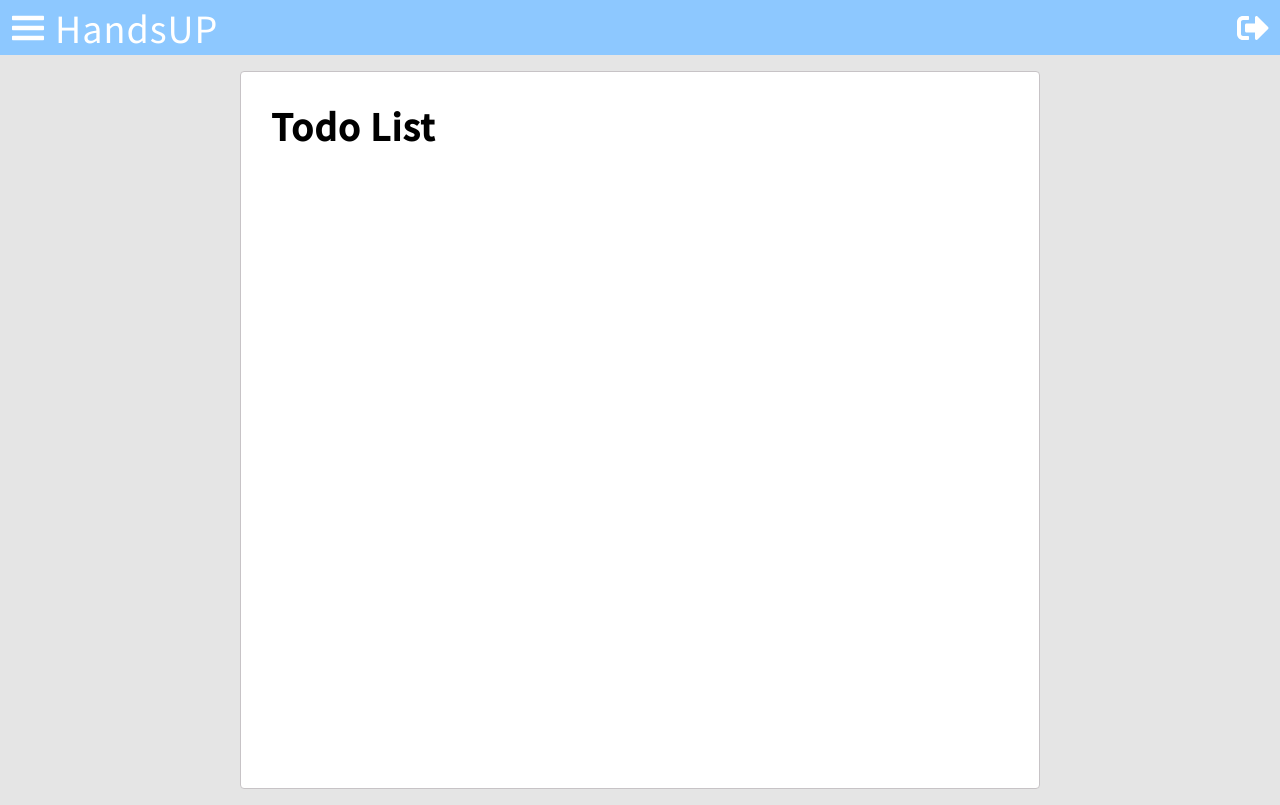
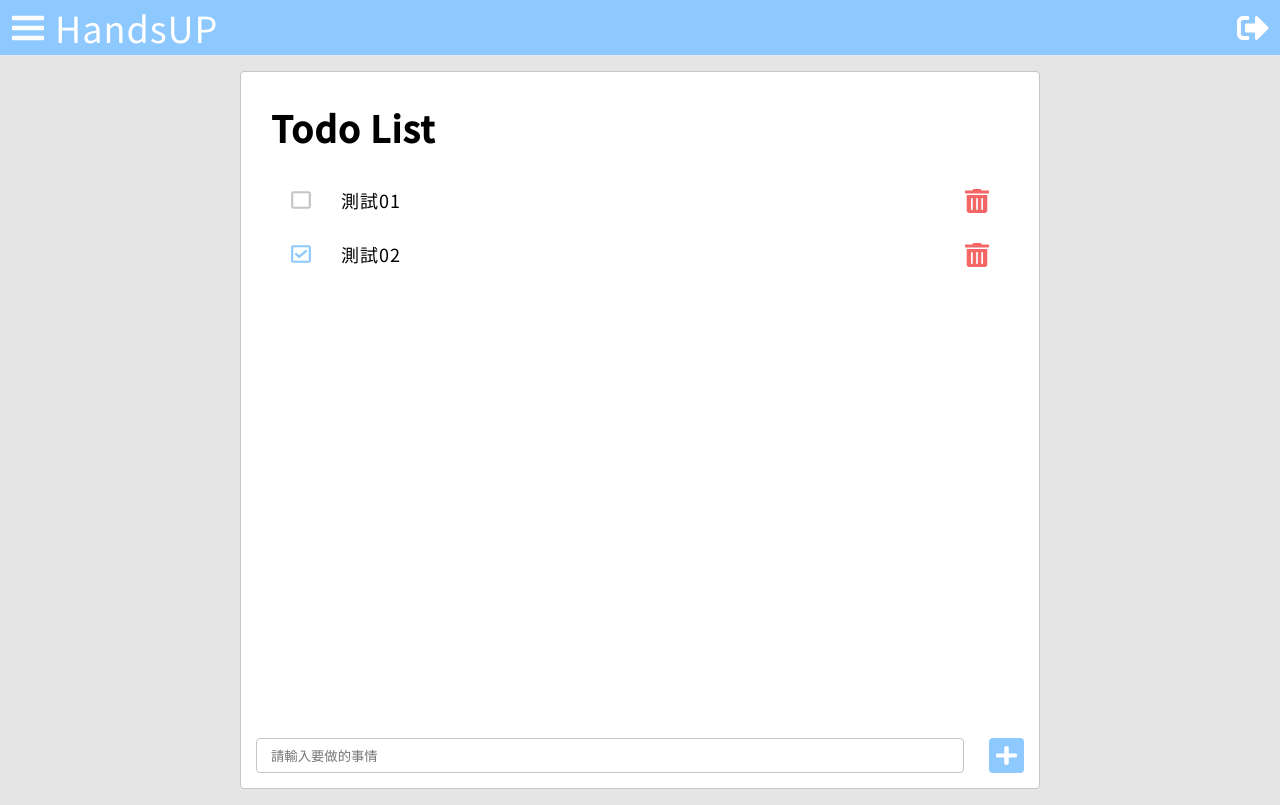
Before and after one commit to waveciou/nuxt-todolist, a Nuxt app: page / in a window 1280 px wide. Built offline with nearby package versions, Linux system fonts and the light colour scheme.

Commit message:
[dev] development

```diff
--- a/components/content.vue
+++ b/components/content.vue
@@ -3,12 +3,20 @@
     <h1 class="title">
       Todo List
     </h1>
+    <TodoList />
+    <InputArea />
   </div>
 </template>
 
 <script>
+  import todoList from '~/components/todoList.vue';
+  import inputArea from '~/components/inputArea.vue';
   export default {
-    name: 'Content'
+    name: 'Content',
+    components: {
+      InputArea: inputArea,
+      TodoList: todoList
+    }
   };
 
 </script>
@@ -20,16 +28,22 @@
     width: 100%;
     max-width: 800px;
     min-height: 718px;
-    padding: 33px 30px;
+    padding: 15px;
     margin: auto;
+    display: flex;
     background-color: $color-white;
     border: 1px $color-gray-dark solid;
     border-radius: 4px;
+    flex-direction: column;
   }
 
   .title {
     @include title-format;
 
+    padding-right: 15px;
+    padding-left: 15px;
+    margin-top: 20px;
+    margin-bottom: 10px;
     font-weight: 700;
   }
 
--- a/components/header.vue
+++ b/components/header.vue
@@ -48,6 +48,7 @@
         top: 0;
         left: 0;
         object-fit: scale-down;
+        user-select: none;
       }
     }
 
--- /dev/null
+++ b/components/inputArea.vue
@@ -0,0 +1,63 @@
+<template>
+  <div class="input-area">
+    <div class="input-area__control">
+      <input v-model="inputValue" type="text" class="input-area__input" placeholder="請輸入要做的事情">
+    </div>
+    <button class="input-area__button">
+      <img src="~assets/img/plus.svg">
+    </button>
+  </div>
+</template>
+
+<script>
+  export default {
+    data() {
+      return {
+        inputValue: ''
+      };
+    },
+    name: 'InputArea'
+  };
+
+</script>
+
+<style lang="scss" scoped>
+  @import '~/assets/scss/_utils.scss';
+
+  .input-area {
+    width: 100%;
+    display: flex;
+
+    &__control {
+      flex-grow: 1;
+      padding-right: 25px;
+    }
+
+    &__input {
+      width: 100%;
+      height: 35px;
+      padding: 7px 14px;
+      border: 1px $color-gray-dark solid;
+      border-radius: 4px;
+    }
+
+    &__button {
+      width: 35px;
+      height: 35px;
+      background-color: $color-blue;
+      border-radius: 4px;
+
+      >img {
+        width: 100%;
+        height: 100%;
+        display: block;
+        position: absolute;
+        top: 0;
+        left: 0;
+        object-fit: scale-down;
+        user-select: none;
+      }
+    }
+  }
+
+</style>
--- /dev/null
+++ b/components/todoItem.vue
@@ -0,0 +1,108 @@
+<template>
+  <div class="todoItem">
+    <div class="todoItem__fieldset">
+      <input :id="id" v-model="isCheck" type="checkbox" class="todoItem__checkbox">
+      <label :for="id" class="todoItem__heading">
+        <span>{{ text }}</span>
+      </label>
+    </div>
+    <button class="todoItem__delete-button">
+      <img src="~assets/img/delete.svg">
+    </button>
+  </div>
+</template>
+
+<script>
+  export default {
+    data() {
+      return {
+        id: this.todoData.id,
+        text: this.todoData.text,
+        isCheck: this.todoData.isCheck
+      };
+    },
+    name: 'TodoItem',
+    props: {
+      todoData: {
+        type: Object,
+        required: true
+      }
+    }
+  };
+
+</script>
+
+<style lang="scss" scoped>
+  @import '~/assets/scss/_utils.scss';
+
+  $check-icon-size: 20px;
+
+  .todoItem {
+    padding-right: 35px;
+    padding-left: 35px;
+    display: flex;
+    align-items: center;
+
+    &__fieldset {
+      flex-grow: 1;
+      flex-basis: 0;
+      position: relative;
+      overflow: hidden;
+    }
+
+    &__delete-button {
+      width: 24px;
+      height: 24px;
+      flex-basis: 24px;
+
+      >img {
+        width: 100%;
+        height: 100%;
+        display: block;
+        position: absolute;
+        top: 0;
+        left: 0;
+        object-fit: scale-down;
+        user-select: none;
+      }
+    }
+
+    &__checkbox {
+      display: none;
+      position: absolute;
+      opacity: 0;
+      visibility: hidden;
+      z-index: -9999;
+
+      &+.todoItem__heading::before {
+        content: '';
+        width: $check-icon-size;
+        height: $check-icon-size;
+        display: block;
+        background: url('../assets/img/non-check.svg') no-repeat center/contain;
+        flex-basis: $check-icon-size;
+      }
+
+      &:checked+.todoItem__heading::before {
+        background-image: url('../assets/img/checked.svg');
+      }
+    }
+
+    &__heading {
+      width: 100%;
+      display: flex;
+      align-items: flex-start;
+      cursor: pointer;
+
+      span {
+        padding-right: 15px;
+        padding-left: 30px;
+        font-size: 18px;
+        flex-grow: 1;
+        flex-basis: 0;
+        line-height: 1.2em;
+      }
+    }
+  }
+
+</style>
--- /dev/null
+++ b/components/todoList.vue
@@ -0,0 +1,38 @@
+<template>
+  <ul class="todoList">
+    <li v-for="todo in contextList" :key="todo.id">
+      <TodoItem :todo-data="todo" />
+    </li>
+  </ul>
+</template>
+
+<script>
+  import todoItem from '~/components/todoItem.vue';
+
+  export default {
+    name: 'TodoList',
+    components: {
+      TodoItem: todoItem
+    },
+    computed: {
+      contextList() {
+        return this.$store.state.todoList;
+      }
+    }
+  };
+
+</script>
+
+<style lang="scss" scoped>
+  @import '~/assets/scss/_utils.scss';
+
+  .todoList {
+    flex-grow: 1;
+
+    >li {
+      margin-top: 30px;
+      margin-bottom: 30px;
+    }
+  }
+
+</style>
--- a/store/index.js
+++ b/store/index.js
@@ -1,7 +1,18 @@
 // * Vuex
 
 export const state = () => ({
-  todoList: [],
+  todoList: [
+    {
+      id: '1111',
+      text: '測試01',
+      isCheck: false
+    },
+    {
+      id: '1112',
+      text: '測試02',
+      isCheck: true
+    }
+  ],
   isLoading: false
 });
 
```
Also changed, not shown: assets/img/checked.svg (added), assets/img/non-check.svg (added).
